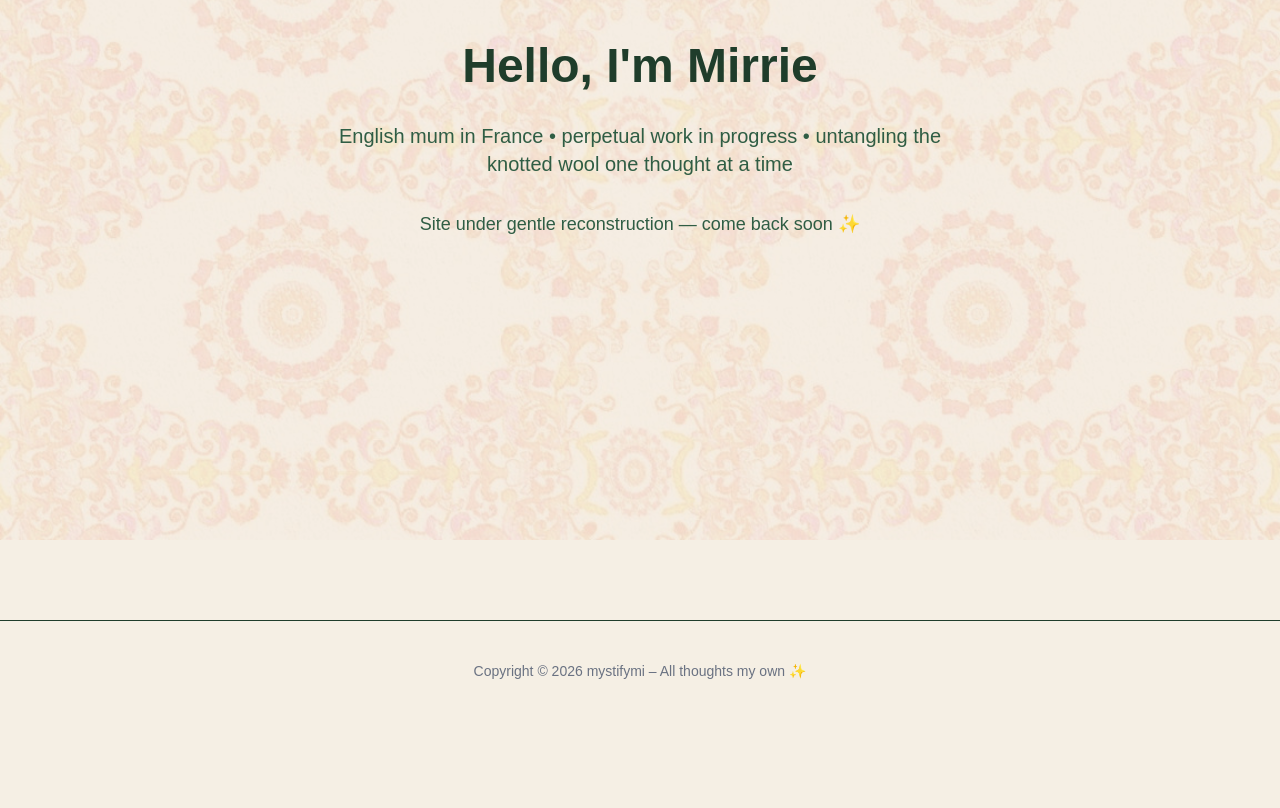
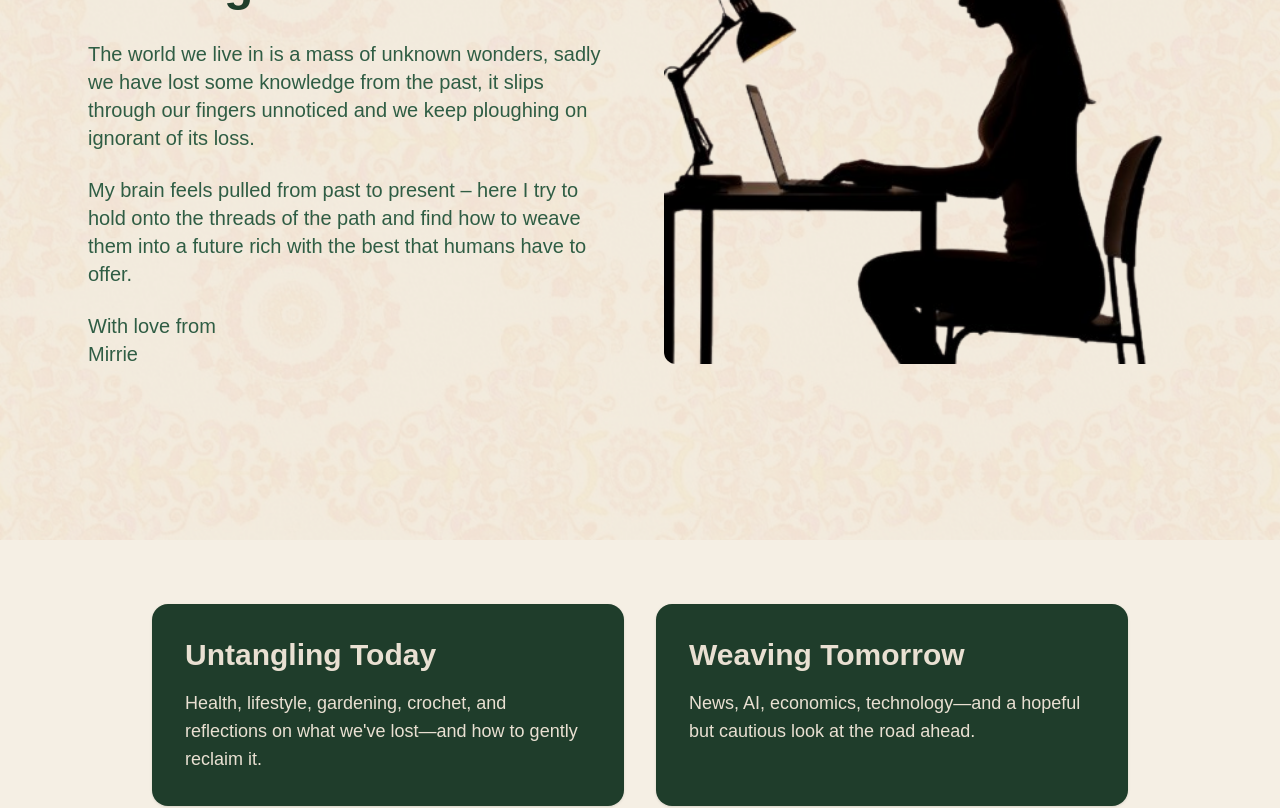
Before and after one commit to thriveuniverse/mystifymi, a Next.js app: page / in a window 1280 px wide. Shown: the part 340-1148 px from the top of the page. Before the commit the page ends 1061 px from the top, so only its background shows below. Built offline with nearby package versions, Linux system fonts and the light colour scheme.

Commit message:
new hero detail image and words

```diff
--- a/app/page.tsx
+++ b/app/page.tsx
@@ -2,36 +2,95 @@ import Image from "next/image";
 
 export default function Home() {
   return (
+    <>
+      {/* ================= HERO ================= */}
      <section className="relative h-96 md:h-screen max-h-screen overflow-hidden">
-      {/* HERO IMAGE */}
+  {/* BACKGROUND IMAGE */}
   <Image
     src="/images/hero.jpg"
-        alt="flower design by jgnkelly with woman at desk"
+    alt="flower design by jgnkelly"
     fill
     priority
     className="object-cover object-right"
   />
 
   {/* OVERLAY */}
-      <div className="absolute inset-0 bg-white/40" />
+  <div className="absolute inset-0 bg-background/70" />
 
-      {/* HERO TEXT */}
-      <div className="absolute inset-0 z-10 flex items-center justify-center px-6">
-        <div className="text-center text-primary max-w-2xl">
+  {/* CONTENT */}
+  <div className="relative z-10 h-full flex items-center">
+    <div className="mx-auto w-full max-w-6xl px-6">
+      <div className="grid md:grid-cols-2 gap-12 items-center">
+
+        {/* TEXT */}
+        <div className="text-left max-w-xl">
           <h1 className="text-4xl md:text-5xl font-bold mb-8 text-primary">
-  Hello, I'm Mirrie
+            A Delicate Thread Through Time
           </h1>
 
-<p className="text-xl text-secondary">
-  English mum in France • perpetual work in progress • untangling the
-  knotted wool one thought at a time
+          <p className="text-xl text-secondary mb-6">
+            The world we live in is a mass of unknown wonders, sadly we have lost
+            some knowledge from the past, it slips through our fingers unnoticed
+            and we keep ploughing on ignorant of its loss.
           </p>
 
-<p className="mt-8 text-lg text-secondary">
-  Site under gentle reconstruction — come back soon ✨
+          <p className="text-xl text-secondary mb-6">
+            My brain feels pulled from past to present – here I try to hold onto
+            the threads of the path and find how to weave them into a future rich
+            with the best that humans have to offer.
           </p>
+
+          <p className="text-xl text-secondary">With love from</p>
+          <p className="text-xl text-secondary font-medium">Mirrie</p>
+        </div>
+
+        {/* SIDE IMAGE */}
+        <div className="relative h-[28rem] w-full overflow-hidden rounded-xl">
+  <Image
+    src="/images/hero-detail.png"
+    alt="Silhouette at desk"
+    fill
+    className="object-cover object-center"
+  />
+</div>
+
+
+      </div>
     </div>
   </div>
 </section>
+
+
+      {/* ================= SECTIONS / TEST BUTTONS ================= */}
+      <section className="bg-background">
+        <div className="grid md:grid-cols-2 gap-8 max-w-5xl mx-auto px-6 py-16">
+          <a
+            href="/blog?tag=untangling"
+            className="group bg-primary backdrop-blur-md p-8 rounded-2xl border border-primary/20 hover:border-primary/40 transition-all shadow-sm hover:shadow-lg"
+          >
+            <h2 className="text-3xl font-bold text-surface mb-4">
+              Untangling Today
+            </h2>
+            <p className="text-lg text-surface">
+              Health, lifestyle, gardening, crochet, and reflections on what
+              we've lost—and how to gently reclaim it.
+            </p>
+          </a>
+
+          <a
+            href="/blog?tag=weaving"
+            className="group bg-primary backdrop-blur-md p-8 rounded-2xl border border-primary/20 hover:border-primary/40 transition-all shadow-sm hover:shadow-lg"
+          >
+            <h2 className="text-3xl font-bold text-surface mb-4">
+              Weaving Tomorrow
+            </h2>
+            <p className="text-lg text-surface">
+              News, AI, economics, technology—and a hopeful but cautious look at
+              the road ahead.
+            </p>
+          </a>
+        </div>
+      </section>
+    </>
   );
 }
```
Also changed, not shown: public/images/hero-detail.png (added). Lines whose indentation alone changed are shown as unchanged.
